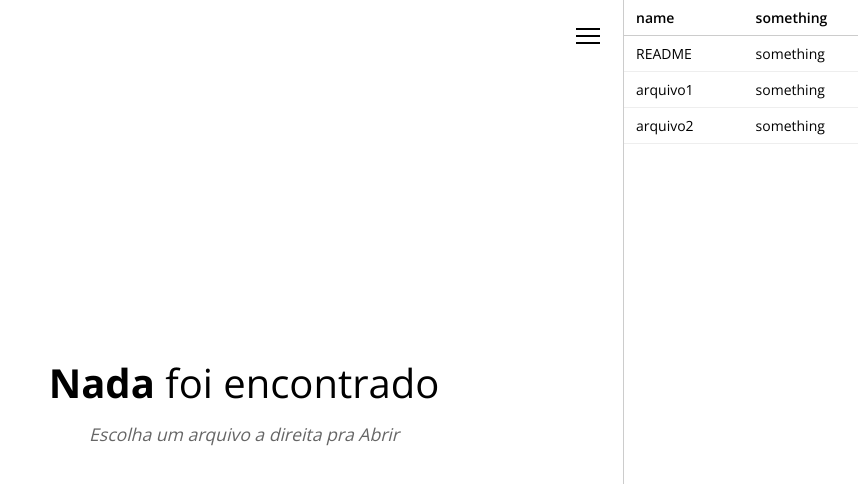
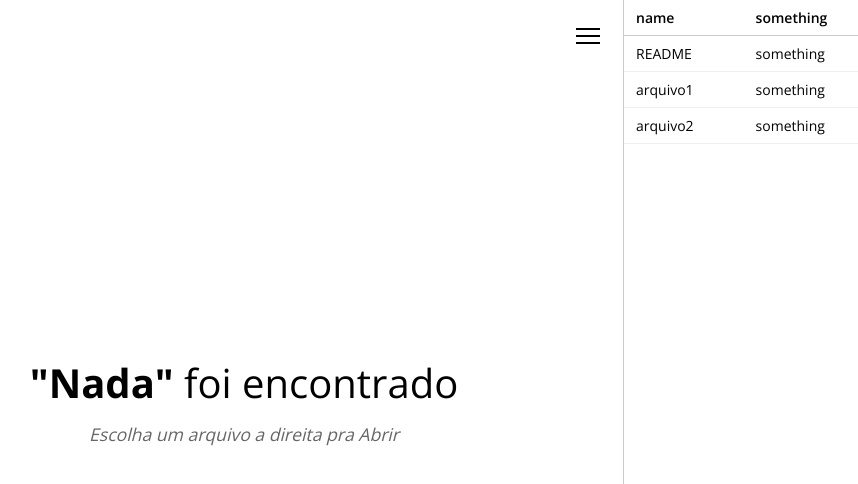
Before and after one commit to jhonny1307/AV_RPG, a plain HTML site: page index.htm in a window 1280 px wide. Shown: the top 484 px of the page, without its empty margins (396-1254 px from the left). Drawn offline with nearby package versions, Linux system fonts and the light colour scheme.

Commit message:
Fix quotation marks in 'Nada' message

```diff
--- a/index.htm
+++ b/index.htm
@@ -128,7 +128,7 @@
   </button>
 
   <div id="conteudo">
-    <p class="titulo"><strong>Nada</strong> foi encontrado</p>
+    <p class="titulo"><strong>"Nada"</strong> foi encontrado</p>
     <p class="subtitulo">Escolha um arquivo a direita pra Abrir</p>
   </div>
 
```
